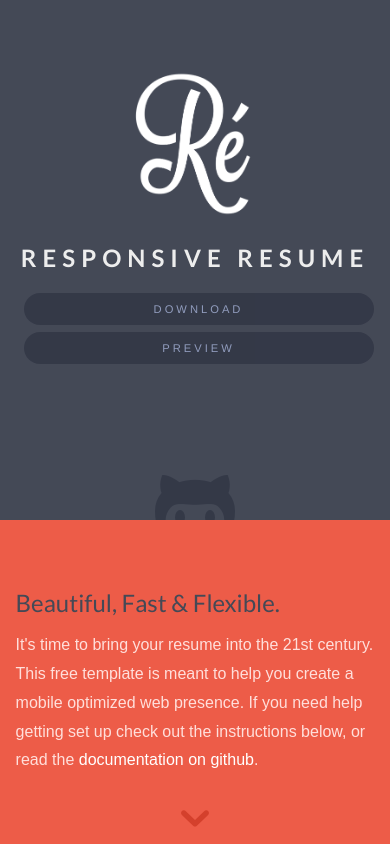
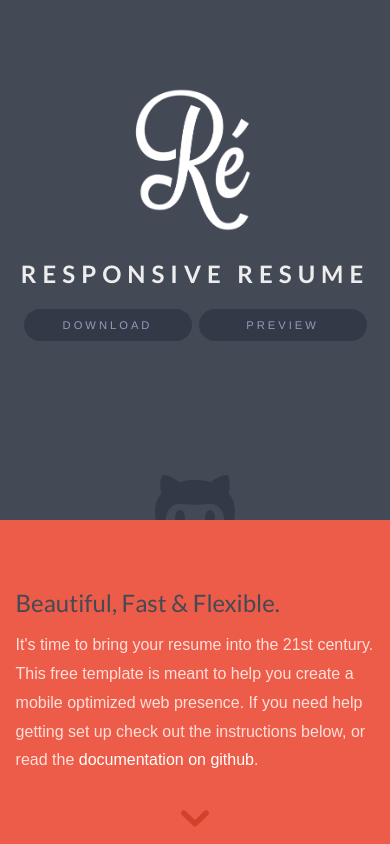
Before and after one commit to philipcdavis/responsive-resume, a plain HTML site: page index.html in a window 390 px wide. Shown: the top 844 px of the page. Drawn offline with nearby package versions, Linux system fonts and the light colour scheme.

Commit message:
Added a few changes to how the mobile header rendered

```diff
--- a/style.css
+++ b/style.css
@@ -49,7 +49,7 @@ header {
   background-size: cover;
   text-align: center;
   height: 520px;
-  padding: 4em 0;
+  padding: 5em 0;
 }
 
 header h1 {
@@ -69,7 +69,7 @@ header a.button {
   -webkit-transition: opacity 200ms ease;
     -moz-transition: opacity 200ms ease;
       transition: opacity 200ms ease;
-  width: 100%;
+  width: 48%;
   margin: 1%;
   font-family: helvetica, arial, sans-serif;
   text-transform: uppercase;
```
